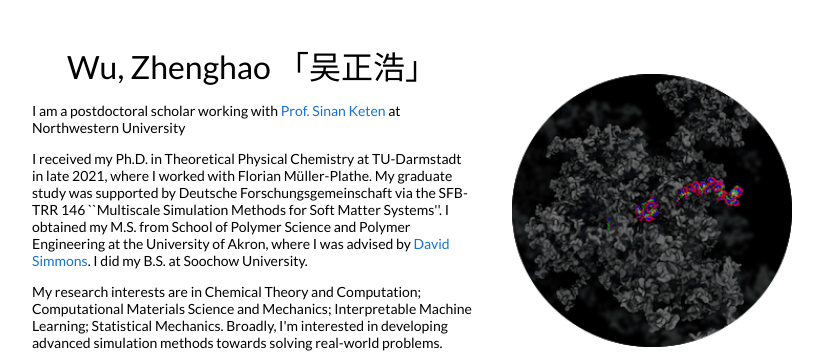
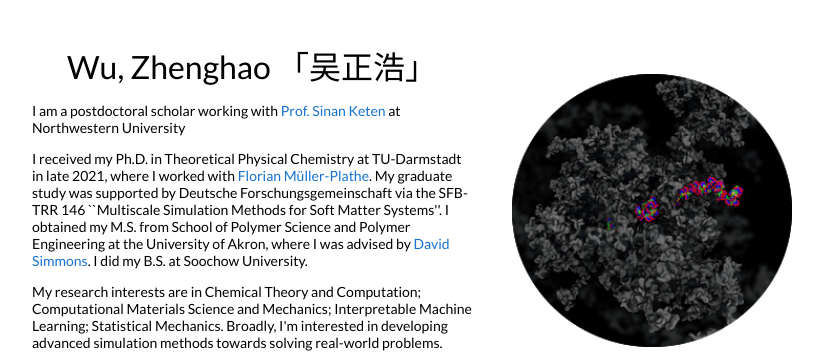
Before and after one commit to Chenghao-Wu/Chenghao-Wu.github.io, a Jekyll site: the page built from _posts/2022-10-13-TMLR2023.markdown, in a window 1280 px wide. Shown: the top 360 px of the page, without its empty margins (228-1051 px from the left). Built offline with Jekyll 4.4.1, drawn with Linux system fonts in a browser that asks for light colours; part of the change alters nothing that is shown.

Commit message:
update self

```diff
--- a/_layouts/default.html
+++ b/_layouts/default.html
@@ -30,7 +30,7 @@
               <p>I am a postdoctoral scholar working with <a href="https://www.keten-group.northwestern.edu/">Prof. Sinan Keten</a> at Northwestern University
               </p>
               <p>
-                I received my Ph.D. in Theoretical Physical Chemistry at TU-Darmstadt in late 2021, where I worked with Florian Müller-Plathe. My graduate study was supported by Deutsche Forschungsgemeinschaft via the SFB-TRR 146 ``Multiscale Simulation Methods for Soft Matter Systems''. I obtained my M.S. from School of Polymer Science and Polymer Engineering at the University of Akron, where I was advised by <a href="https://www.usf.edu/engineering/chbme/people/dssimmons.aspx">David Simmons</a>. I did my B.S. at Soochow University.
+                I received my Ph.D. in Theoretical Physical Chemistry at TU-Darmstadt in late 2021, where I worked with <a href="https://en.wikipedia.org/wiki/Florian_M%C3%BCller-Plathe">Florian Müller-Plathe</a>. My graduate study was supported by Deutsche Forschungsgemeinschaft via the SFB-TRR 146 ``Multiscale Simulation Methods for Soft Matter Systems''. I obtained my M.S. from School of Polymer Science and Polymer Engineering at the University of Akron, where I was advised by <a href="https://www.usf.edu/engineering/chbme/people/dssimmons.aspx">David Simmons</a>. I did my B.S. at Soochow University.
               </p>
               <p>
                 My research interests are in Chemical Theory and Computation; Computational Materials Science and Mechanics; Interpretable Machine Learning; Statistical Mechanics. Broadly, I'm interested in developing advanced simulation methods towards solving real-world problems.
```
